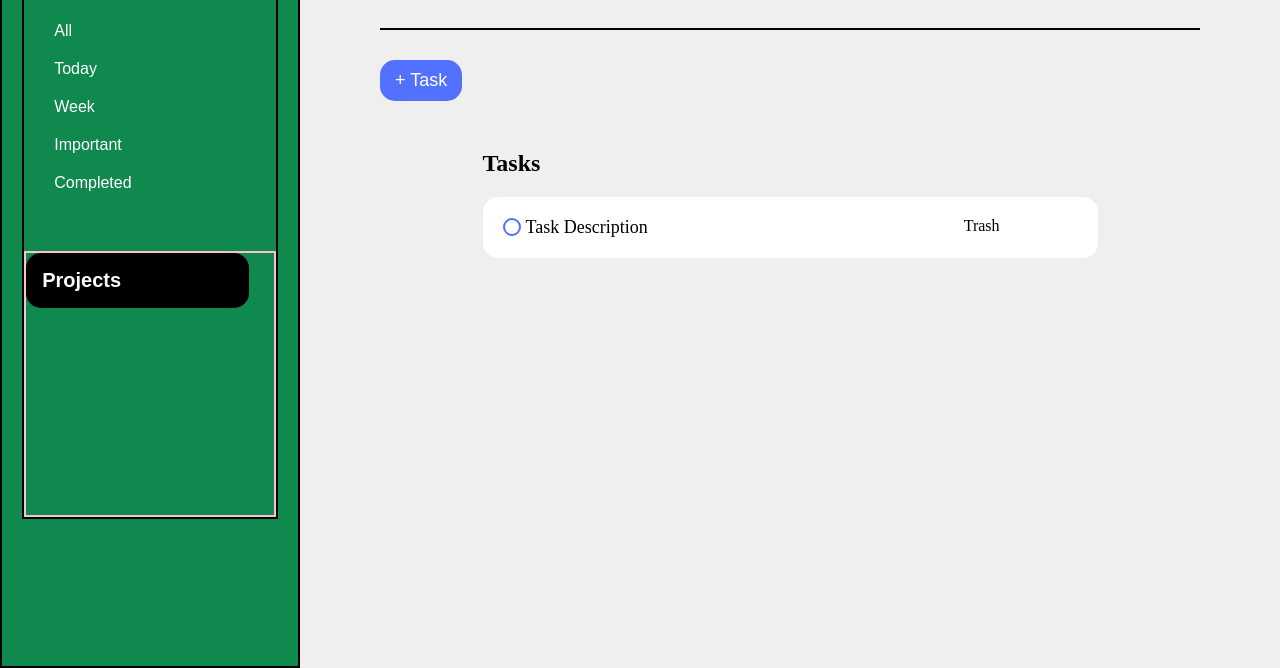
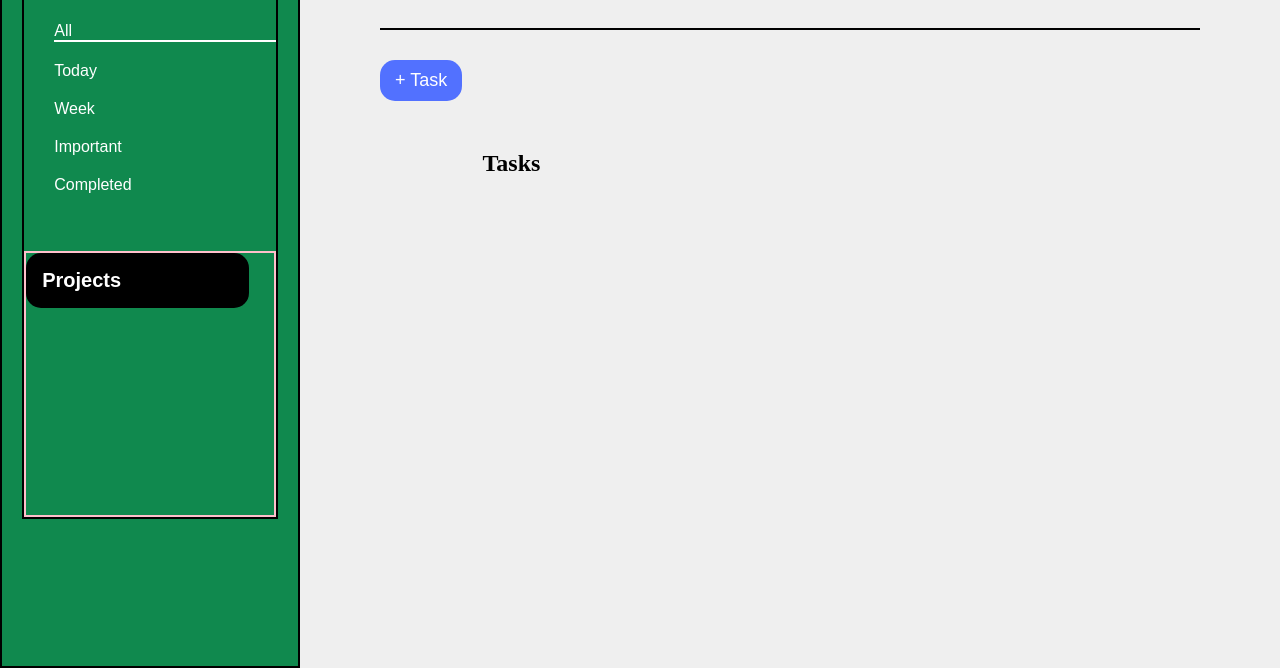
Before and after one commit to jakepz33/Todo-list, a website built with webpack: page dist/index.html in a window 1280 px wide. Both pictures are taken after a click on the button "All". Shown: the part 132-800 px from the top of the page. Built offline with nearby package versions, Linux system fonts and the light colour scheme.

Commit message:
included JS to have active buttons and display items in the array. Will be moving form outside current parent div.

```diff
--- a/src/DOM.js
+++ b/src/DOM.js
@@ -30,6 +30,10 @@ const getElements = function () {
     const submitBtn = document.querySelector(".listSubmitBtn");
     return submitBtn;
   };
+  const getAllTab = () => {
+    const allTab = document.querySelector(".button1");
+    return allTab;
+  };
 
   return {
     getTitle,
@@ -38,6 +42,7 @@ const getElements = function () {
     getForm,
     getCancelBtn,
     getSubmitBtn,
+    getAllTab,
   };
 };
 
@@ -45,7 +50,7 @@ const getElements = function () {
 function changeTitle(title) {
   const titleElement = document.querySelector(".title");
   titleElement.textContent = title;
-  console.log("coming from function");
+  // console.log("coming from function");
 }
 
 export { getElements, changeTitle };
--- a/src/css/styles.css
+++ b/src/css/styles.css
@@ -238,3 +238,7 @@ body {
 #formBtn {
   margin-bottom: 0;
 }
+
+.tabActive {
+  border-bottom: 2px solid white;
+}
--- a/src/index.js
+++ b/src/index.js
@@ -2,5 +2,6 @@ import { coloredDivs } from "./DOM";
 import "./css/styles.css";
 import logo from "./media/noun-check.svg";
 import { loadModule } from "./logic";
+import "./tabs";
 
-loadModule();
+// loadModule();
--- a/src/logic.js
+++ b/src/logic.js
@@ -1,13 +1,15 @@
 import { getElements, changeTitle } from "./DOM";
+// import { allTab } from "./tabs";
 
 const loadModule = function () {
   const buttons = document.querySelectorAll(".button");
-  console.log(buttons);
+  // console.log(buttons);
   let title = getElements();
   const addButton = title.getAddTaskBtn();
   const cancelButton = title.getCancelBtn();
   const submitButton = title.getSubmitBtn();
   const listForm = title.getForm();
+  const allTab = title.getAllTab();
 
   //creating task objects & return object properties
   function newTask(id, title, details, date, important = false) {
@@ -36,21 +38,23 @@ const loadModule = function () {
     return tasks;
   }
 
-  console.log(addButton);
   buttons.forEach((button) => {
     button.addEventListener("click", () => {
+      buttons.forEach((otherButton) => {
+        otherButton.classList.remove("tabActive");
+      });
       //   title.getTitle(button.textContent); -- this works as well
       changeTitle(button.textContent.toUpperCase());
-      console.log("ADD BUTTON", button.textContent);
-      console.log(title.getTaskList());
+      button.classList.add("tabActive");
+      // console.log(title.getTaskList());
     });
   });
 
   // function for adding div
-  function addTaskContent() {
+  function addTaskContent(task) {
     // get updated Array
-    const updatedArray = getTasks();
-    const newItem = updatedArray[updatedArray.length - 1];
+    // const updatedArray = getTasks();
+    // const newItem = updatedArray[updatedArray.length - 1];
 
     const taskList = document.querySelector(".add-list");
     const listDiv = document.createElement("div");
@@ -64,8 +68,8 @@ const loadModule = function () {
     contentDiv.classList.add("list-item-first");
     checkmark.classList.add("checkmark");
 
-    taskTitle.textContent = newItem.taskTitle;
-    editIconContainer.textContent = newItem.dueDate;
+    taskTitle.textContent = task.taskTitle;
+    editIconContainer.textContent = task.dueDate;
 
     listDiv.append(contentDiv, editIconContainer);
     contentDiv.append(checkmark, taskTitle);
@@ -94,7 +98,7 @@ const loadModule = function () {
     listForm.reset();
     listForm.classList.toggle("show-form");
     console.log(tasks);
-    addTaskContent();
+    addTaskContent(addTask);
   });
 
   // Cancel submission and clear fields
@@ -104,8 +108,18 @@ const loadModule = function () {
     listForm.reset();
   });
 
+  // List all tasks
+  // allTab.addEventListener("click", () => {
+  // allTab();
+  // console.log("All tab called.");
+  //   const { allTab } = require("./tabs");
+
+  //   allTab();
+  // });
+
   return {
     getTasks,
+    addTaskContent,
   };
 };
 
--- a/src/tabs.js
+++ b/src/tabs.js
@@ -1,3 +1,20 @@
 import { loadModule } from "./logic";
+import { getElements } from "./DOM";
 
 const moduleInstance = loadModule();
+const domInstance = getElements();
+const addTab = domInstance.getAllTab();
+
+console.log("I AM THE TABS PAGE");
+
+// clear the DOM everytime it is clicked to account for added or removed items
+addTab.addEventListener("click", () => {
+  const taskBoard = domInstance.getTaskList();
+  taskBoard.innerHTML = "";
+  addTab.classList.add("tabActive");
+  const listArrays = moduleInstance.getTasks();
+  console.log("PLEASE WORK");
+  listArrays.forEach((item) => {
+    moduleInstance.addTaskContent(item);
+  });
+});
```
Also changed, not shown: dist/main.js.
